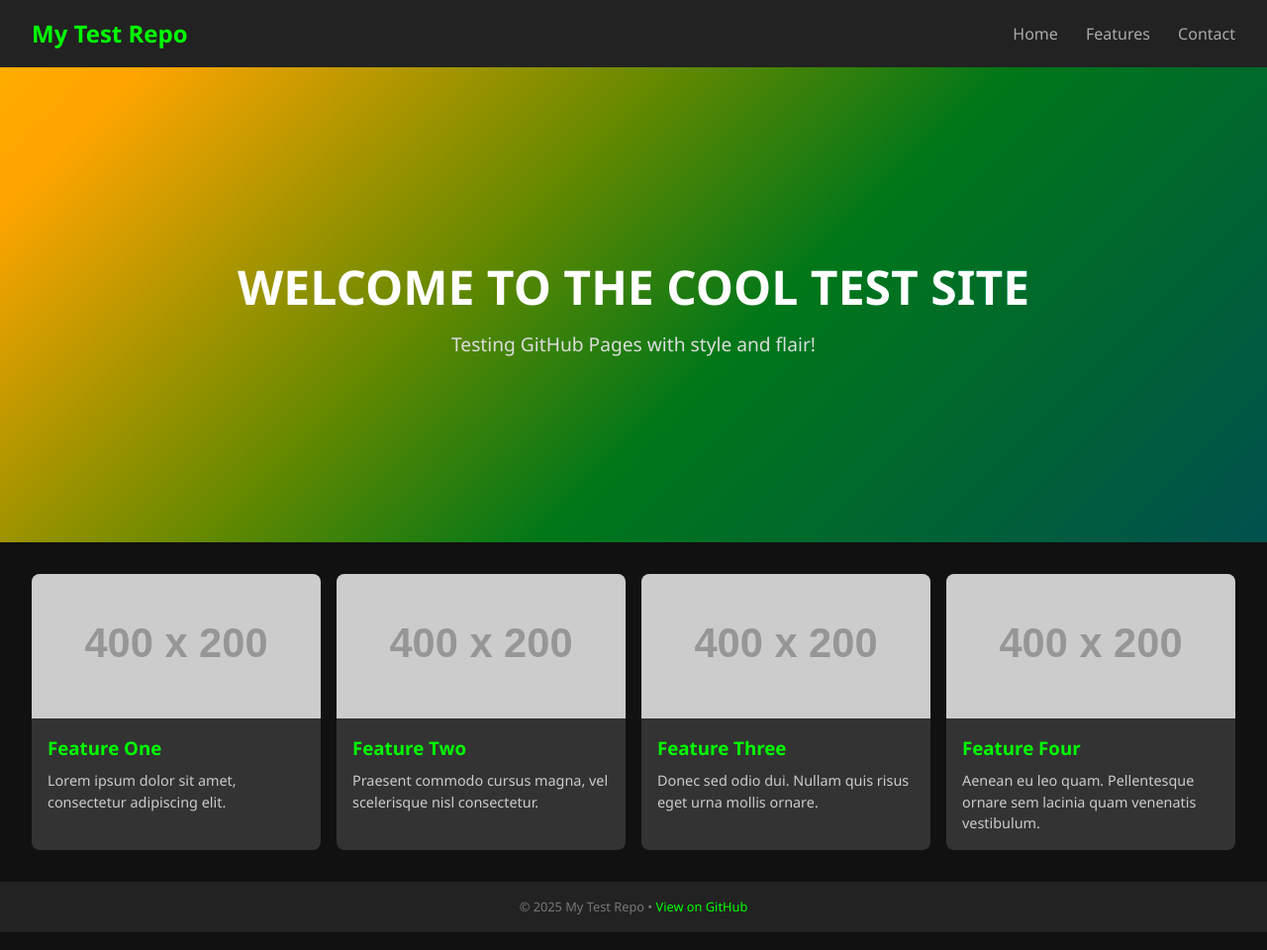
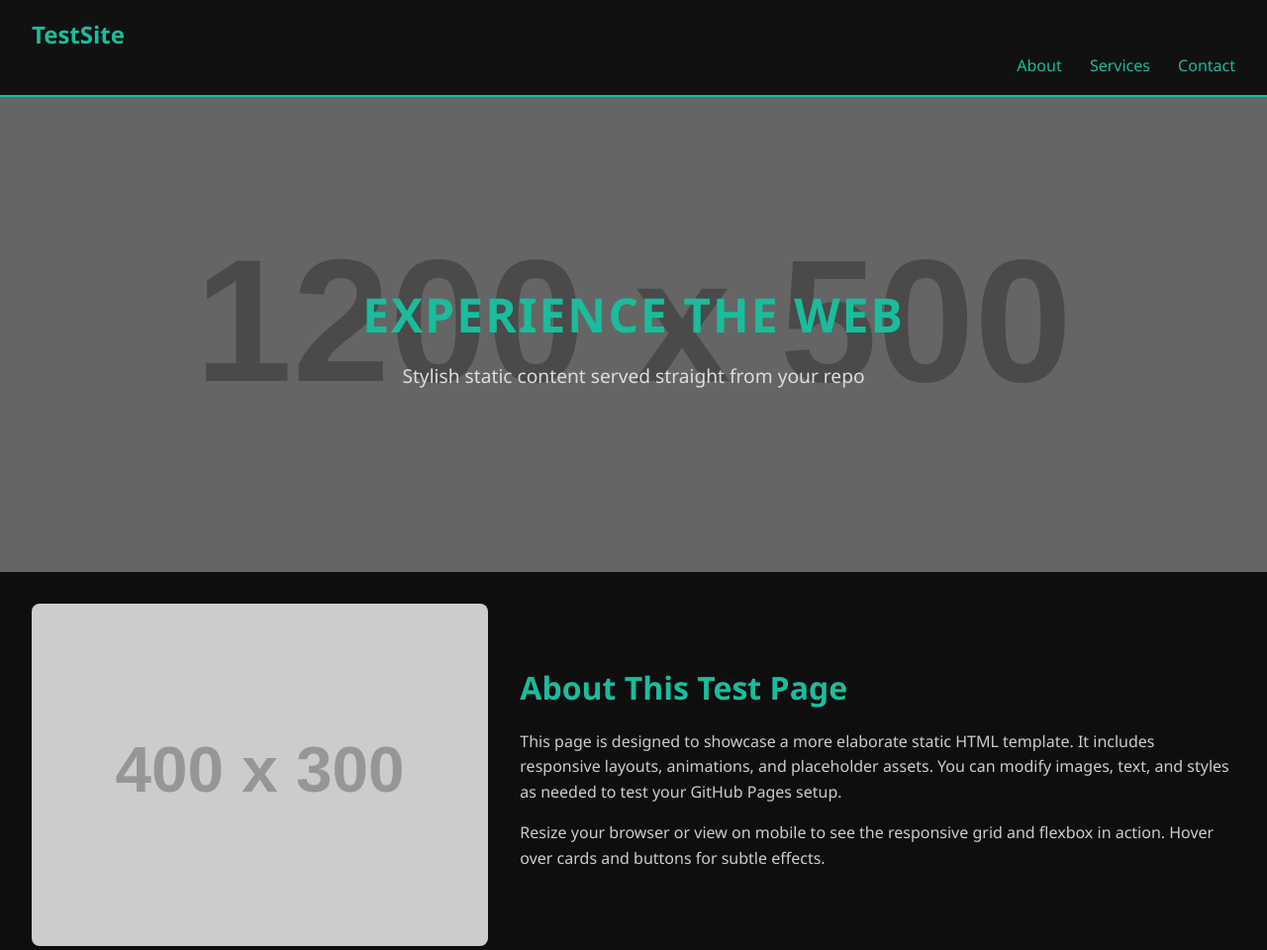
Before and after one commit to luphone04/WebClass, a plain HTML site: page index.html in a window 1280 px wide. Shown: the top 960 px of the page at 99% size. Drawn offline with Linux system fonts and the light colour scheme; placeholder pictures from the web are drawn by us.

Commit message:
Update index.html

```diff
--- a/index.html
+++ b/index.html
@@ -1,158 +1,344 @@
 <!DOCTYPE html>
 <html lang="en">
 <head>
-  <meta charset="UTF-8">
-  <meta name="viewport" content="width=device-width, initial-scale=1">
-  <title>Awesome Test Site</title>
+  <meta charset="UTF-8" />
+  <meta name="viewport" content="width=device-width, initial-scale=1.0" />
+  <title>Cool Static Test Page</title>
   <style>
-    /* Base Styles */
-    * { box-sizing: border-box; margin: 0; padding: 0; }
+    /* Reset & Base */
+    * {
+      margin: 0;
+      padding: 0;
+      box-sizing: border-box;
+    }
     body {
       font-family: 'Segoe UI', Tahoma, Geneva, Verdana, sans-serif;
+      background: #0e0e0e;
+      color: #f0f0f0;
+      line-height: 1.6;
+      overflow-x: hidden;
+    }
+    a {
+      color: #1abc9c;
+      text-decoration: none;
+    }
+    a:hover {
+      text-decoration: underline;
+    }
+
+    /* Header & Navigation */
+    header {
       background: #111;
-      color: #fff;
-      line-height: 1.5;
+      padding: 1rem 2rem;
+      position: sticky;
+      top: 0;
+      z-index: 1000;
+      border-bottom: 2px solid #1abc9c;
     }
-    a { text-decoration: none; }
-
-    /* Header & Nav */
-    header {
-      background: #222;
-      padding: 1rem 2rem;
-      display: flex;
-      justify-content: space-between;
-      align-items: center;
+    .logo {
+      font-size: 1.5rem;
+      font-weight: bold;
+      color: #1abc9c;
     }
-    header h1 {
-      font-size: 1.5rem;
-      color: #0f0;
+    nav {
+      float: right;
     }
     nav a {
       margin-left: 1.5rem;
-      color: #aaa;
-      transition: color 0.3s ease;
+      font-size: 1rem;
+      transition: color 0.3s;
     }
-    nav a:hover { color: #0f0; }
+    nav a:hover {
+      color: #16a085;
+    }
+    header::after {
+      content: "";
+      display: table;
+      clear: both;
+    }
 
-    /* Hero Section */
+    /* Hero / Banner */
     .hero {
+      background: url('https://via.placeholder.com/1200x500') center/cover no-repeat;
+      height: 60vh;
       display: flex;
-      flex-direction: column;
       justify-content: center;
       align-items: center;
-      height: 60vh;
       text-align: center;
-      background: linear-gradient(135deg, #0f0, #00f);
-      animation: hueShift 10s infinite alternate;
+      position: relative;
     }
-    .hero h2 {
+    .hero::before {
+      content: "";
+      position: absolute;
+      top: 0;
+      left: 0;
+      width: 100%;
+      height: 100%;
+      background: rgba(0, 0, 0, 0.5);
+    }
+    .hero-content {
+      position: relative;
+      z-index: 1;
+      animation: fadeIn 2s ease-in-out;
+    }
+    .hero h1 {
       font-size: 3rem;
+      margin-bottom: 0.5rem;
+      color: #1abc9c;
       text-transform: uppercase;
+      letter-spacing: 2px;
     }
     .hero p {
-      margin-top: 0.5rem;
       font-size: 1.2rem;
       color: #ddd;
     }
-    @keyframes hueShift {
-      0%   { filter: hue-rotate(0deg); }
-      100% { filter: hue-rotate(360deg); }
+    @keyframes fadeIn {
+      from { opacity: 0; transform: translateY(20px); }
+      to { opacity: 1; transform: translateY(0); }
     }
 
-    /* Features Grid */
-    .features {
-      display: grid;
-      grid-template-columns: repeat(auto-fit, minmax(200px, 1fr));
-      gap: 1rem;
+    /* Main Content */
+    main {
       padding: 2rem;
     }
-    .card {
-      background: #333;
+    section {
+      margin-bottom: 3rem;
+    }
+
+    /* About Section */
+    .about {
+      display: flex;
+      flex-wrap: wrap;
+      gap: 2rem;
+      align-items: center;
+    }
+    .about img {
+      flex: 1 1 300px;
+      max-width: 100%;
+      border-radius: 8px;
+      transition: transform 0.5s;
+    }
+    .about img:hover {
+      transform: scale(1.05);
+    }
+    .about-text {
+      flex: 2 1 400px;
+    }
+    .about-text h2 {
+      font-size: 2rem;
+      margin-bottom: 1rem;
+      color: #1abc9c;
+    }
+    .about-text p {
+      font-size: 1rem;
+      margin-bottom: 1rem;
+      color: #ccc;
+    }
+
+    /* Services/Cards Grid */
+    .services {
+      display: grid;
+      grid-template-columns: repeat(auto-fit, minmax(250px, 1fr));
+      gap: 1.5rem;
+    }
+    .service-card {
+      background: #1a1a1a;
       border-radius: 8px;
       overflow: hidden;
-      transition: transform 0.3s ease, background 0.3s ease;
+      transition: transform 0.3s, background 0.3s;
     }
-    .card:hover {
+    .service-card:hover {
       transform: translateY(-5px);
-      background: #444;
+      background: #222;
     }
-    .card img {
+    .service-card img {
       width: 100%;
       display: block;
     }
-    .card-content {
+    .service-content {
       padding: 1rem;
     }
-    .card-content h3 {
+    .service-content h3 {
       margin-bottom: 0.5rem;
-      color: #0f0;
+      color: #1abc9c;
     }
-    .card-content p {
-      font-size: 0.9rem;
-      color: #ccc;
+    .service-content p {
+      font-size: 0.95rem;
+      color: #bbb;
+    }
+
+    /* Call-to-Action Banner */
+    .cta {
+      background: linear-gradient(135deg, #1abc9c, #16a085);
+      padding: 2rem;
+      border-radius: 8px;
+      text-align: center;
+      color: #fff;
+      animation: pulse 3s infinite alternate;
+    }
+    .cta h2 {
+      font-size: 2rem;
+      margin-bottom: 1rem;
+      text-transform: uppercase;
+      letter-spacing: 1px;
+    }
+    .cta button {
+      background: #fff;
+      color: #16a085;
+      border: none;
+      padding: 0.75rem 1.5rem;
+      font-size: 1rem;
+      border-radius: 4px;
+      cursor: pointer;
+      transition: background 0.3s;
+    }
+    .cta button:hover {
+      background: #e0e0e0;
+    }
+    @keyframes pulse {
+      from { box-shadow: 0 0 10px rgba(26, 188, 156, 0.5); }
+      to { box-shadow: 0 0 30px rgba(26, 188, 156, 0.9); }
     }
 
     /* Footer */
     footer {
-      background: #222;
+      background: #111;
+      padding: 1.5rem 2rem;
       text-align: center;
-      padding: 1rem;
-      font-size: 0.8rem;
+      border-top: 2px solid #1abc9c;
+    }
+    footer p {
+      font-size: 0.9rem;
       color: #777;
     }
-    footer a { color: #0f0; }
-    footer a:hover { text-decoration: underline; }
+    footer a {
+      color: #1abc9c;
+      margin: 0 0.5rem;
+      font-size: 0.9rem;
+    }
   </style>
 </head>
+
 <body>
+  <!-- Header -->
   <header>
-    <h1>My Test Repo</h1>
+    <div class="logo">TestSite</div>
     <nav>
-      <a href="#">Home</a>
-      <a href="#">Features</a>
-      <a href="#">Contact</a>
+      <a href="#about">About</a>
+      <a href="#services">Services</a>
+      <a href="#contact">Contact</a>
     </nav>
   </header>
 
-  <section class="hero">
-    <h2>Welcome to the Cool Test Site</h2>
-    <p>Testing GitHub Pages with style and flair!</p>
+  <!-- Hero Banner -->
+  <div class="hero">
+    <div class="hero-content">
+      <h1>Experience the Web</h1>
+      <p>Stylish static content served straight from your repo</p>
+    </div>
+  </div>
+
+  <main>
+    <!-- About Section -->
+    <section id="about" class="about">
+      <img src="https://via.placeholder.com/400x300" alt="About Image" />
+      <div class="about-text">
+        <h2>About This Test Page</h2>
+        <p>
+          This page is designed to showcase a more elaborate static HTML template.
+          It includes responsive layouts, animations, and placeholder assets. You can
+          modify images, text, and styles as needed to test your GitHub Pages setup.
+        </p>
+        <p>
+          Resize your browser or view on mobile to see the responsive grid and flexbox in action.
+          Hover over cards and buttons for subtle effects.
+        </p>
+      </div>
     </section>
 
-  <section class="features">
-    <div class="card">
-      <img src="https://via.placeholder.com/400x200" alt="Feature 1">
-      <div class="card-content">
-        <h3>Feature One</h3>
-        <p>Lorem ipsum dolor sit amet, consectetur adipiscing elit.</p>
+    <!-- Services / Features -->
+    <section id="services">
+      <h2 style="text-align: center; margin-bottom: 1rem; color: #1abc9c;">
+        Our Features
+      </h2>
+      <div class="services">
+        <div class="service-card">
+          <img src="https://via.placeholder.com/400x200" alt="Feature 1" />
+          <div class="service-content">
+            <h3>Responsive Design</h3>
+            <p>
+              Adapts to any screen size using modern CSS Grid and Flexbox techniques.
+            </p>
           </div>
         </div>
-    <div class="card">
-      <img src="https://via.placeholder.com/400x200" alt="Feature 2">
-      <div class="card-content">
-        <h3>Feature Two</h3>
-        <p>Praesent commodo cursus magna, vel scelerisque nisl consectetur.</p>
+        <div class="service-card">
+          <img src="https://via.placeholder.com/400x200" alt="Feature 2" />
+          <div class="service-content">
+            <h3>Animations & Effects</h3>
+            <p>
+              Subtle hover animations and keyframe effects to make your site feel alive.
+            </p>
           </div>
         </div>
-    <div class="card">
-      <img src="https://via.placeholder.com/400x200" alt="Feature 3">
-      <div class="card-content">
-        <h3>Feature Three</h3>
-        <p>Donec sed odio dui. Nullam quis risus eget urna mollis ornare.</p>
+        <div class="service-card">
+          <img src="https://via.placeholder.com/400x200" alt="Feature 3" />
+          <div class="service-content">
+            <h3>Easy Customization</h3>
+            <p>
+              Modify colors, text, and images to fit your brand or testing needs.
+            </p>
           </div>
         </div>
-    <div class="card">
-      <img src="https://via.placeholder.com/400x200" alt="Feature 4">
-      <div class="card-content">
-        <h3>Feature Four</h3>
-        <p>Aenean eu leo quam. Pellentesque ornare sem lacinia quam venenatis vestibulum.</p>
+        <div class="service-card">
+          <img src="https://via.placeholder.com/400x200" alt="Feature 4" />
+          <div class="service-content">
+            <h3>Clean & Minimal</h3>
+            <p>
+              A sleek, dark-themed template that focuses on content and readability.
+            </p>
+          </div>
         </div>
       </div>
     </section>
 
+    <!-- Call-to-Action -->
+    <section class="cta">
+      <h2>Ready to Deploy?</h2>
+      <p>
+        Just drop this file in your repository root, enable GitHub Pages, and you’re live!
+      </p>
+      <button onclick="window.location.reload();">Refresh &amp; Test</button>
+    </section>
+
+    <!-- Contact Section -->
+    <section id="contact" style="margin-top: 3rem;">
+      <h2 style="text-align: center; margin-bottom: 1rem; color: #1abc9c;">
+        Get in Touch
+      </h2>
+      <form style="max-width: 600px; margin: 0 auto; background: #1a1a1a; padding: 1.5rem; border-radius: 8px;">
+        <label for="name">Name</label><br />
+        <input type="text" id="name" name="name" placeholder="Your Name" required
+               style="width: 100%; padding: 0.5rem; margin: 0.5rem 0; border-radius: 4px; border: none;" /><br />
+
+        <label for="email">Email</label><br />
+        <input type="email" id="email" name="email" placeholder="you@example.com" required
+               style="width: 100%; padding: 0.5rem; margin: 0.5rem 0; border-radius: 4px; border: none;" /><br />
+
+        <label for="message">Message</label><br />
+        <textarea id="message" name="message" rows="4" placeholder="Your message…" required
+                  style="width: 100%; padding: 0.5rem; margin: 0.5rem 0; border-radius: 4px; border: none;"></textarea><br />
+
+        <button type="submit"
+                style="background: #1abc9c; color: #0e0e0e; padding: 0.75rem 1.5rem; border: none; border-radius: 4px; cursor: pointer;">
+          Send Message
+        </button>
+      </form>
+    </section>
+  </main>
+
+  <!-- Footer -->
   <footer>
-    &copy; 2025 My Test Repo •
-    <a href="https://github.com/username/repo" target="_blank">View on GitHub</a>
+    <p>&copy; 2025 • <a href="https://github.com/username/repo" target="_blank">View on GitHub</a></p>
   </footer>
 </body>
 </html>
```
Lines whose indentation alone changed are shown as unchanged.
